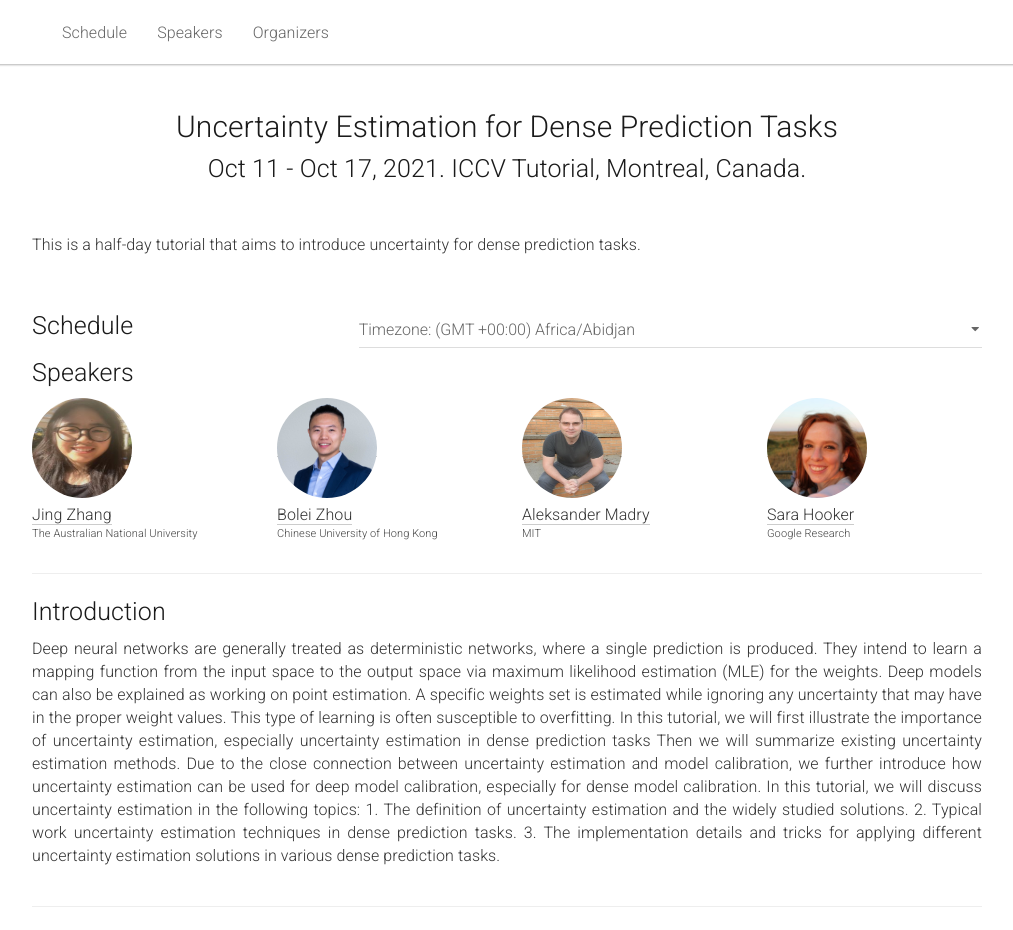
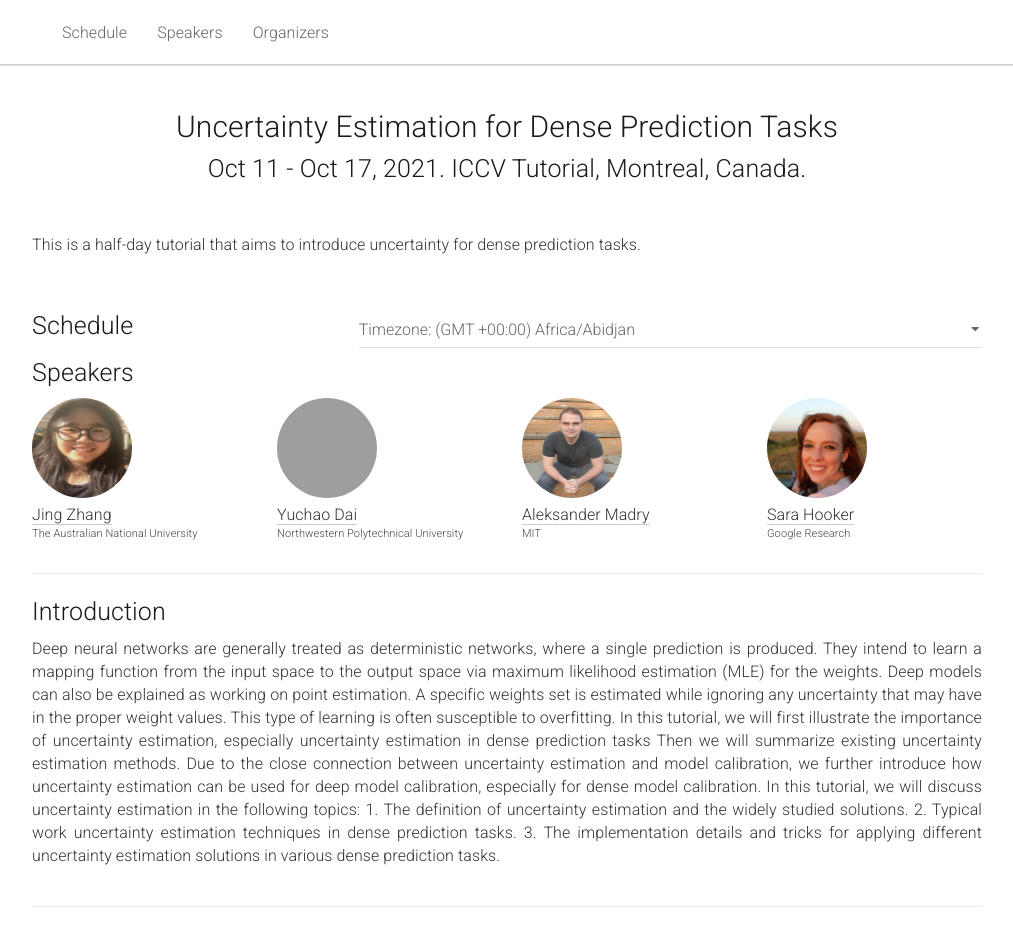
Before and after one commit to JingZhang617/uncertaintyestimation_iccv21.github.io, a Jekyll site: the page built from _pages/home.md, in a window 1280 px wide and 930 px high. Shown: the whole window, without its empty margins (133-1146 px from the left). Built offline with Jekyll 4.4.1, drawn with Linux system fonts in a browser that asks for light colours; grey boxes are pictures that could not be loaded.

Commit message:
Update home.md

```diff
--- a/_pages/home.md
+++ b/_pages/home.md
@@ -73,12 +73,12 @@ acknowledgements: ""
     </div>
   </div>
   <div class="col-xs-6 col-lg-3">
-    <a href="http://bzhou.ie.cuhk.edu.hk/">
-      <img class="people-pic" src="{{ "/static/img/people/bolei.jpg" | prepend:site.baseurl }}">
+    <a href="https://sites.google.com/site/daiyuchao/">
+      <img class="people-pic" src="{{ "/static/img/people/daiyuchao.jpg" | prepend:site.baseurl }}">
     </a>
     <div class="people-name">
-      <a href="http://bzhou.ie.cuhk.edu.hk/">Bolei Zhou</a>
-      <h6>Chinese University of Hong Kong</h6>
+      <a href="https://sites.google.com/site/daiyuchao/">Yuchao Dai</a>
+      <h6>Northwestern Polytechnical University</h6>
     </div>
   </div>
   <div class="col-xs-6 col-lg-3">
```
